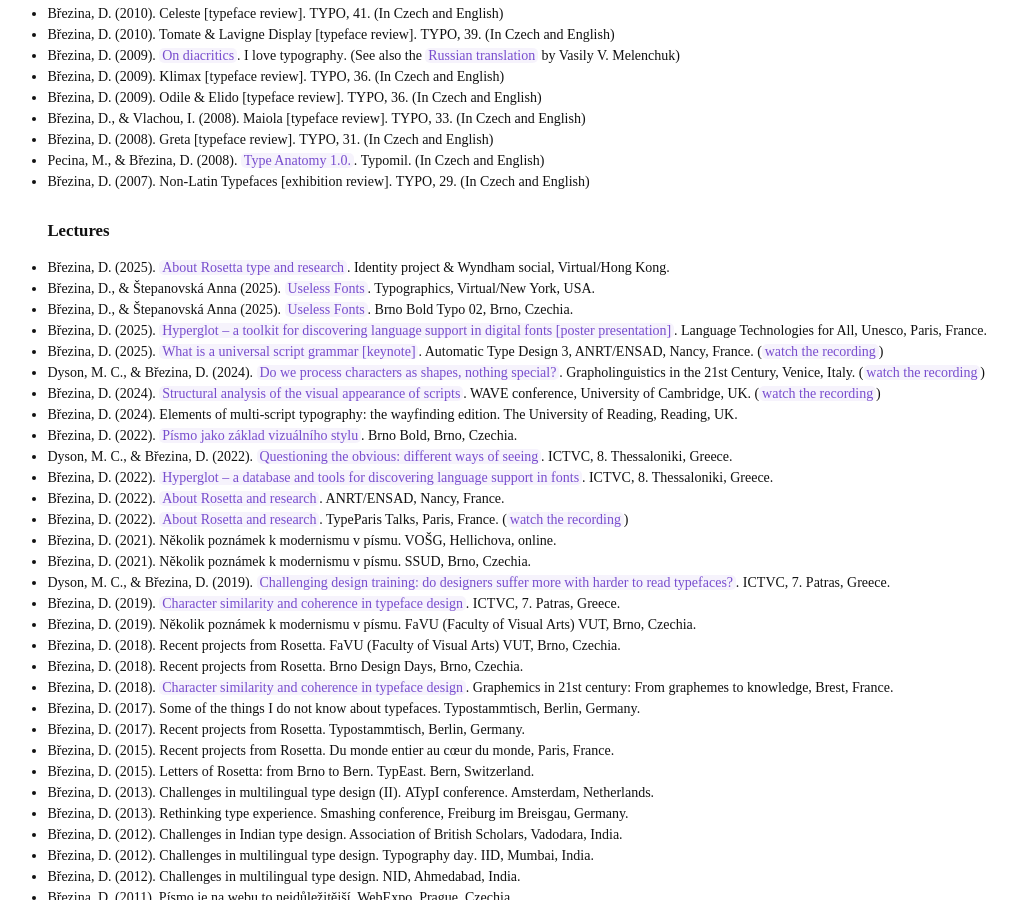
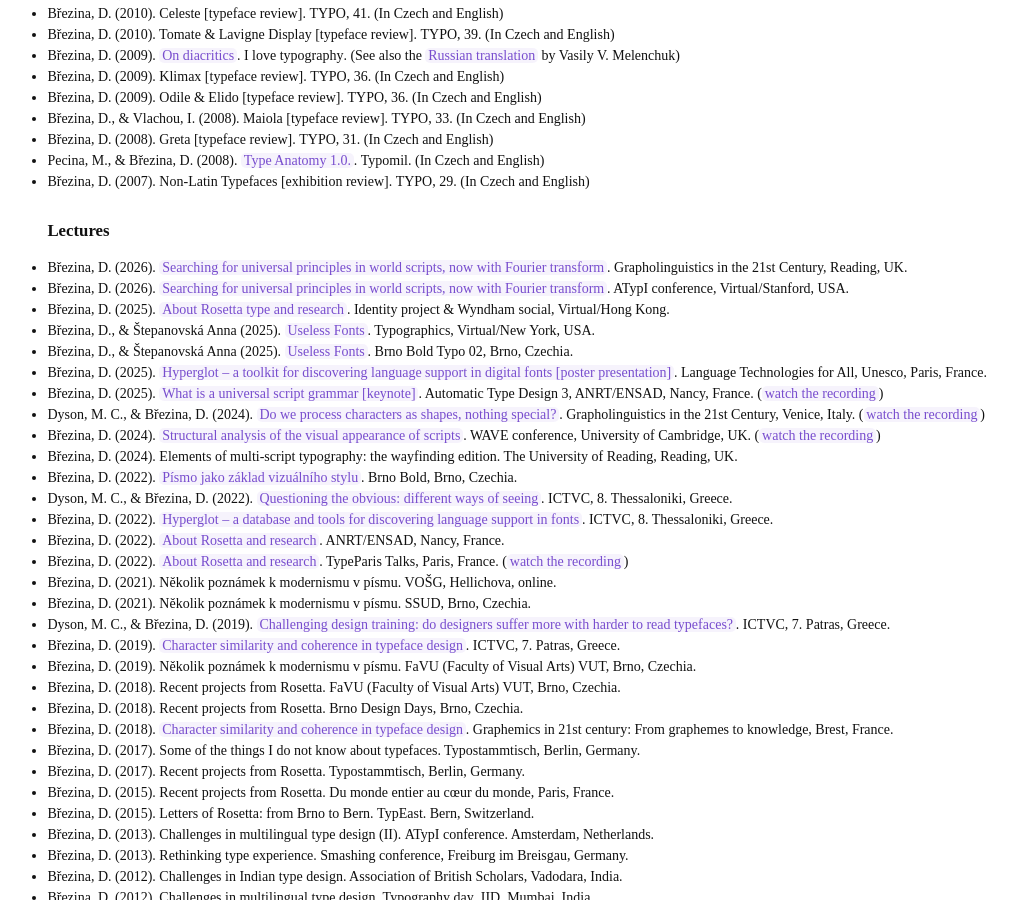
Before and after one commit to MrBrezina/mrbrezina.com, a Jekyll site: the page built from en/README.md, in a window 1280 px wide and 900 px high, scrolled down 2162 px. Shown: the whole window, without its empty margins (87-1104 px from the left). Built offline with Jekyll 4.4.1, drawn with Linux system fonts in a browser that asks for light colours; some web fonts are replaced.

Commit message:
Added two new talks

```diff
--- a/_data/data.yaml
+++ b/_data/data.yaml
@@ -267,6 +267,20 @@ categories:
     cs: Přednášky
   items:
 
+  - title: Searching for universal principles in world scripts, now with Fourier transform
+    authors:
+    - Březina, David
+    publisher: Grapholinguistics in the 21st Century
+    date: 25. 6. 2026
+    location: Reading, UK
+    url: https://grafematik2026.sciencesconf.org
+  - title: Searching for universal principles in world scripts, now with Fourier transform
+    authors:
+    - Březina, David
+    publisher: ATypI conference
+    date: 28. 5. 2026
+    location: Virtual/Stanford, USA
+    url: https://atypi.org/presentation/searching-for-universal-principles-in-world-scripts-now-with-fourier-transform/
   - title: About Rosetta type and research
     authors:
     - Březina, David
```
